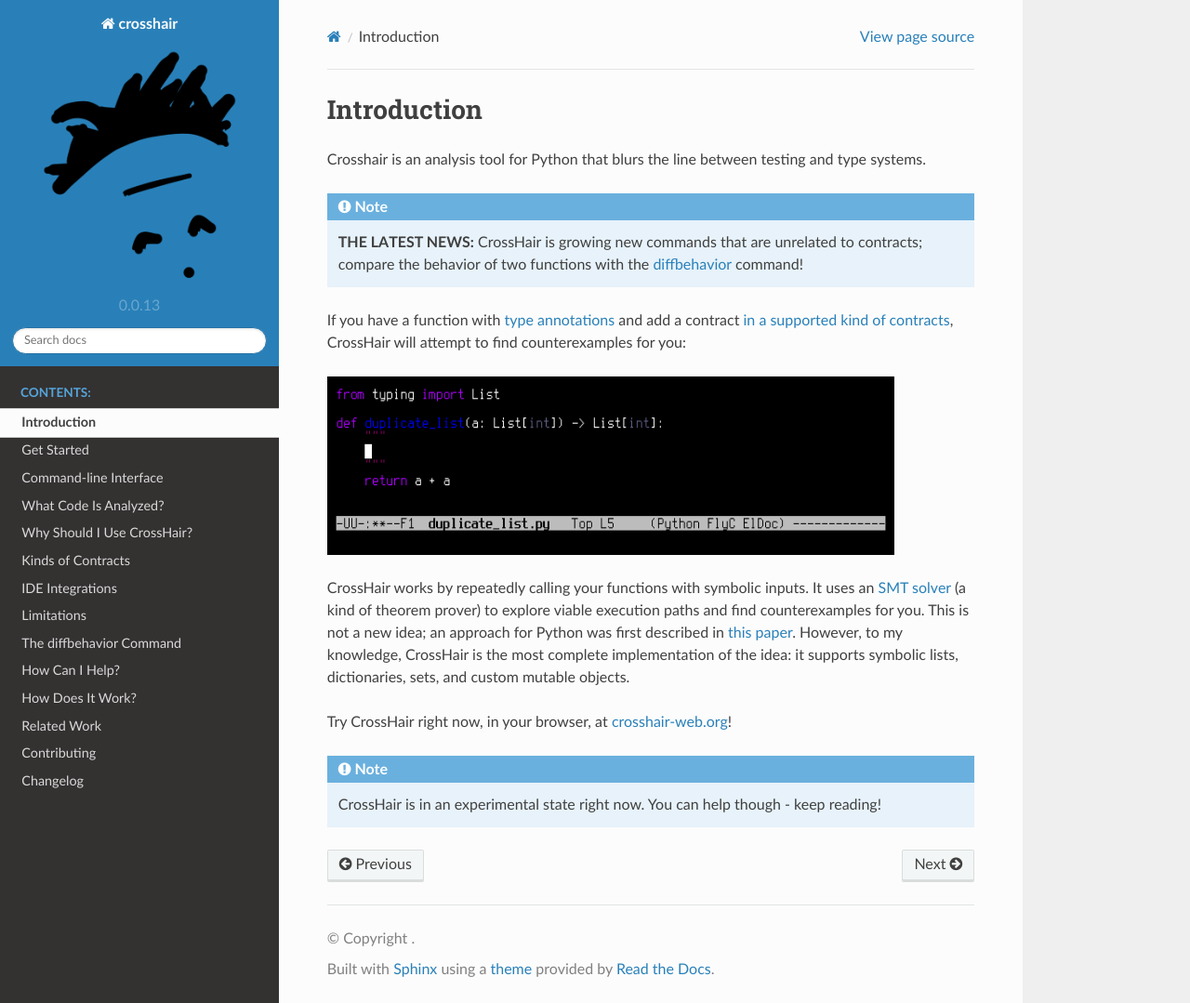
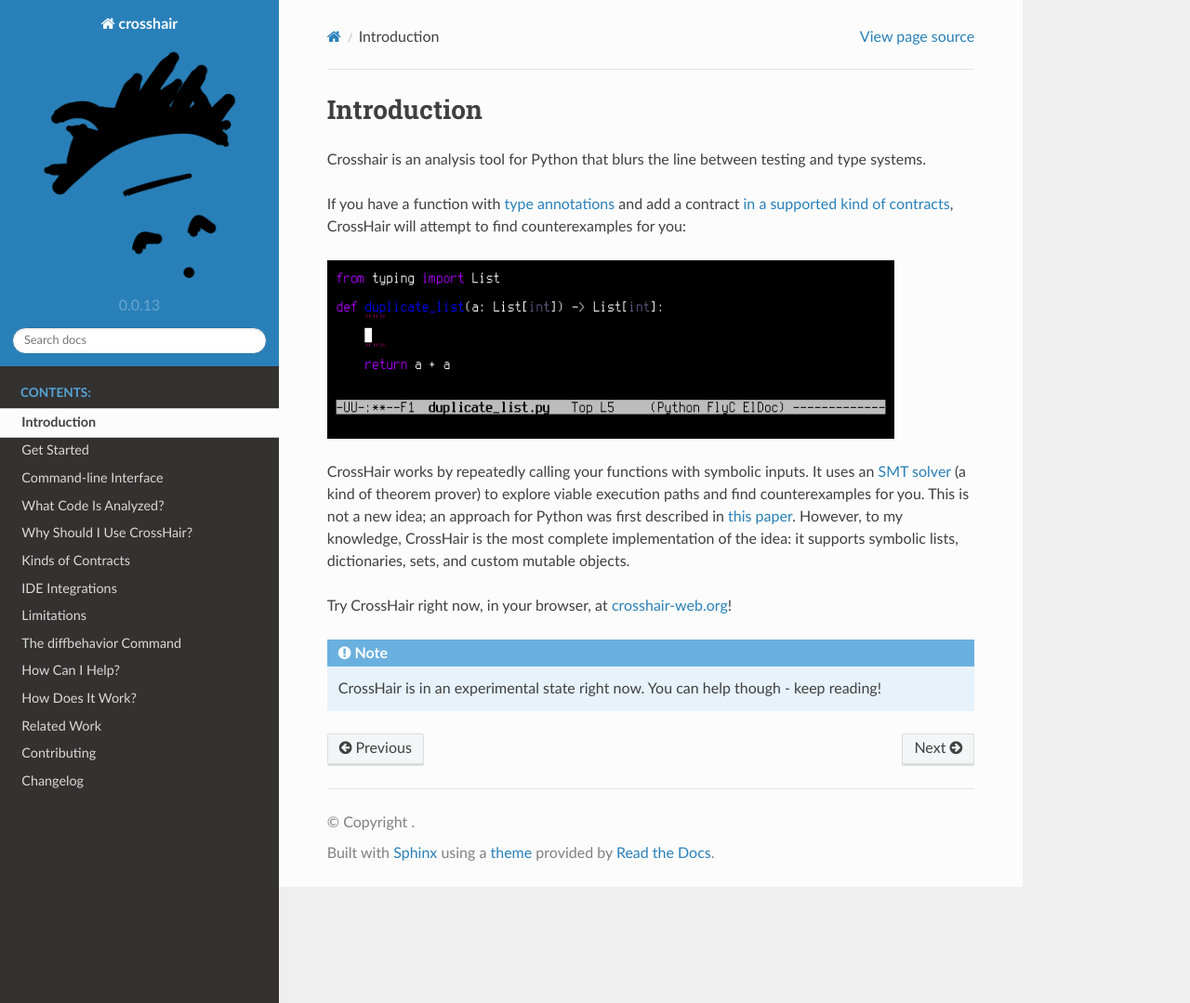
Before and after one commit to pschanely/CrossHair, a Sphinx documentation site: the page built from doc/source/introduction.rst, in a window 1280 px wide and 1079 px high. Shown: the whole window at 93% size. Built offline with Sphinx 7.4.7 and the Read the Docs theme 2.0.0, drawn with Linux system fonts in a browser that asks for light colours; the version number is read from the project's files by our own code.

Commit message:
Remove latest news from docs
(it's duplicative with news from README.md)

```diff
--- a/doc/source/introduction.rst
+++ b/doc/source/introduction.rst
@@ -4,11 +4,6 @@
 
 Crosshair is an analysis tool for Python that blurs the line between testing and
 type systems.
-
-.. note::
-    **THE LATEST NEWS:**  CrossHair is growing new commands that are unrelated
-    to contracts; compare the behavior of two functions with the
-    :ref:`diffbehavior <diffbehavior>` command!
 
 If you have a function with `type annotations`_ and add a
 contract :ref:`in a supported kind of contracts <Kinds of Contracts>`,
```
